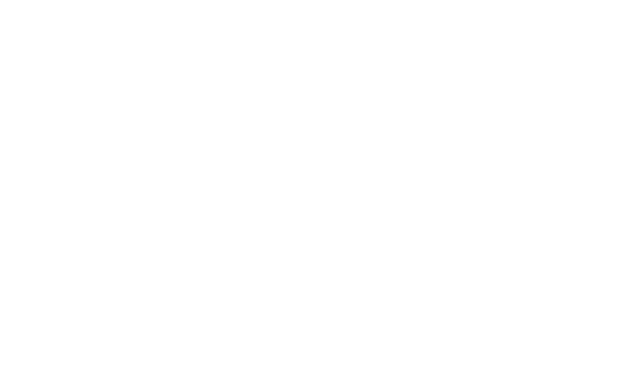
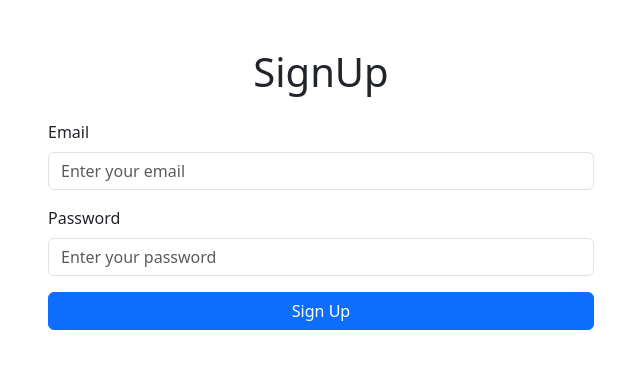
Before and after one commit to aditya-dev25/authenticationProject, a React (Create React App) app in the folder frontend/: page /signup in a window 1280 px wide. Shown: the top 368 px of the page, without its empty margins (319-959 px from the left). Built offline with nearby package versions, Linux system fonts and the light colour scheme.

Commit message:
Commit 1

```diff
--- a/frontend/package.json
+++ b/frontend/package.json
@@ -10,6 +10,7 @@
     "react-dom": "^18.0.0",
     "react-router-dom": "^7.1.1",
     "react-scripts": "5.0.1",
+    "react-toastify": "^11.0.2",
     "web-vitals": "^4.2.4"
   },
   "scripts": {
--- /dev/null
+++ b/frontend/src/Pages/Auth/SignUp.js
@@ -0,0 +1,92 @@
+// SignUp.js
+
+import React, { useState } from 'react';
+import axios from 'axios';
+import { toast, ToastContainer } from 'react-toastify'; // Importing ToastContainer from react-toastify
+import 'react-toastify/dist/ReactToastify.css';
+
+const SignUp = () => {
+  const [email, setEmail] = useState('');
+  const [password, setPassword] = useState('');
+  const [loading, setLoading] = useState(false);
+
+  // Function to handle the form submit
+  const handleSubmit = async (e) => {
+    e.preventDefault();
+
+    if (!email || !password) {
+      toast.error("Please fill in both fields.");
+      return;
+    }
+
+    setLoading(true);
+    try {
+      // API call to backend
+      const response = await axios.post('http://localhost:5000/api/users/signup', {
+        email,
+        password,
+      });
+
+      // Success toast
+      toast.success(response.data.message);
+      setEmail('');
+      setPassword('');
+    } catch (error) {
+      // Error toast
+      if (error.response) {
+        toast.error(error.response.data.message || 'Signup failed.');
+      } else {
+        toast.error('Network error or server unavailable.');
+      }
+    } finally {
+      setLoading(false);
+    }
+  };
+
+  return (
+    <div className="container mt-5">
+      <h1 className="text-center mb-4">SignUp</h1>
+      <div className="row justify-content-center">
+        <div className="col-md-6">
+          <form onSubmit={handleSubmit}>
+            <div className="mb-3">
+              <label htmlFor="email" className="form-label">Email</label>
+              <input
+                type="email"
+                className="form-control"
+                id="email"
+                placeholder="Enter your email"
+                value={email}
+                onChange={(e) => setEmail(e.target.value)}
+                required
+              />
+            </div>
+            <div className="mb-3">
+              <label htmlFor="password" className="form-label">Password</label>
+              <input
+                type="password"
+                className="form-control"
+                id="password"
+                placeholder="Enter your password"
+                value={password}
+                onChange={(e) => setPassword(e.target.value)}
+                required
+                minLength="6"
+              />
+            </div>
+            <div className="d-grid gap-2">
+              <button type="submit" className="btn btn-primary" disabled={loading}>
+                {loading ? 'Signing Up...' : 'Sign Up'}
+              </button>
+            </div>
+          </form>
+        </div>
+      </div>
+
+      {/* ToastContainer to show notifications */}
+      <ToastContainer position="top-right" autoClose={5000} hideProgressBar={false} newestOnTop={false} closeOnClick rtl={false} pauseOnFocusLoss draggable pauseOnHover />
+    </div>
+  );
+};
+
+export default SignUp;
--- a/frontend/src/RoutesConfig.js
+++ b/frontend/src/RoutesConfig.js
@@ -1,12 +1,14 @@
 import React from 'react';
 import { Routes, Route } from 'react-router-dom';
 import Home from './Home';
+import SignUp from './Pages/Auth/SignUp';
 
 const RoutesConfig = () => {
   return (
     <Routes>
       {/* Additional routes */}
       <Route path="/" element={<Home />} />
+      <Route path="/signup" element={<SignUp />} />
     </Routes>
   );
 };
--- a/frontend/src/index.js
+++ b/frontend/src/index.js
@@ -1,9 +1,10 @@
-import 'bootstrap/dist/css/bootstrap.min.css';
 import React from 'react';
 import ReactDOM from 'react-dom/client';
 import { BrowserRouter as Router } from 'react-router-dom';
+import App from './App';
+import 'bootstrap/dist/css/bootstrap.min.css';
+import 'react-toastify/dist/ReactToastify.css';
 import './index.css';
-import App from './App';
 
 const root = ReactDOM.createRoot(document.getElementById('root'));
 root.render(
```
Also changed, not shown: 2 other files (tests, documents, lock files or other folders).
